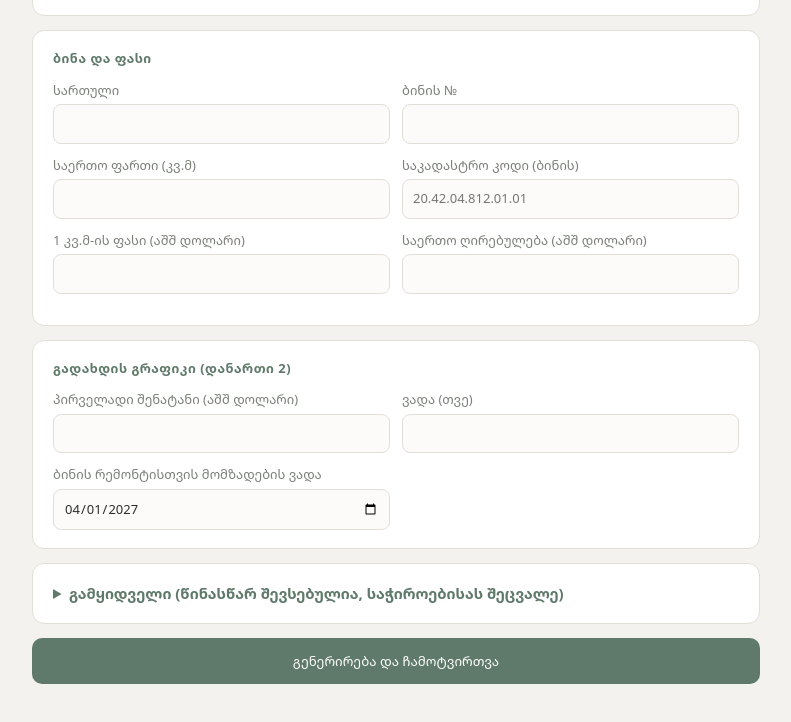
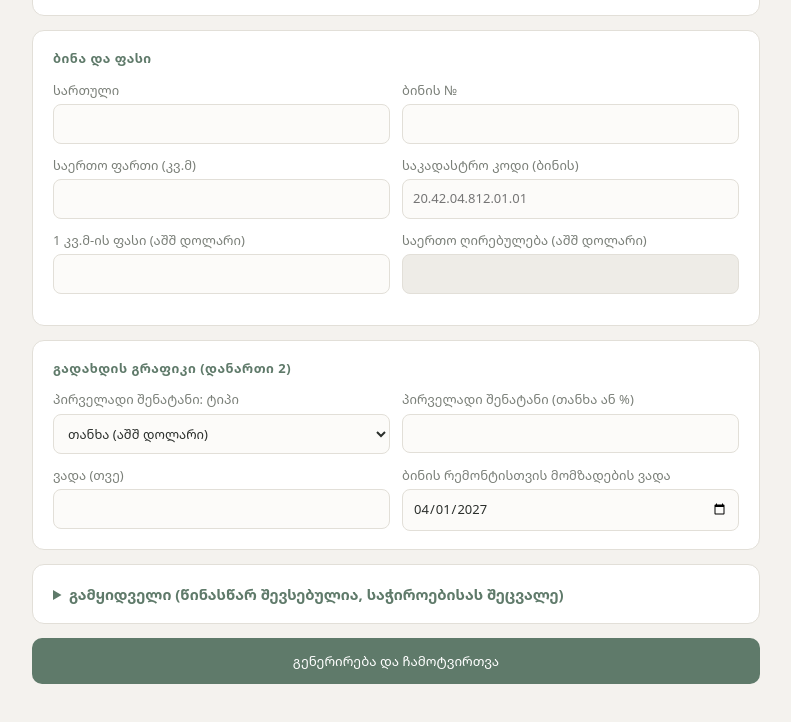
Before and after one commit to minde5ana-web/contracts, a plain HTML site: page index.html in a window 1280 px wide. Shown: the part 673-1395 px from the top of the page, without its empty margins (244-1035 px from the left). Drawn offline with Linux system fonts and the light colour scheme.

Commit message:
Add files via upload

```diff
--- a/index.html
+++ b/index.html
@@ -40,11 +40,12 @@ button{width:100%;padding:14px;border:0;border-radius:10px;background:var(--acc)
 <label>საერთო ფართი (კვ.მ)<input id="area" type="number" step="0.01" min="0"></label>
 <label>საკადასტრო კოდი (ბინის)<input id="cadastral" placeholder="20.42.04.812.01.01"></label>
 <label>1 კვ.მ-ის ფასი (აშშ დოლარი)<input id="price_sqm" type="number" step="0.01" min="0"></label>
-<label>საერთო ღირებულება (აშშ დოლარი)<input id="price_total" type="number" step="0.01" min="0"></label></div>
+<label>საერთო ღირებულება (აშშ დოლარი)<input id="price_total" type="number" readonly tabindex="-1" style="background:#eeece7;cursor:not-allowed"></label></div>
 <p class="words" id="pw"></p></div>
 
 <div class="card pre"><h2>გადახდის გრაფიკი (დანართი 2)</h2><div class="g">
-<label>პირველადი შენატანი (აშშ დოლარი)<input id="init" type="number" step="0.01" min="0"></label>
+<label>პირველადი შენატანი: ტიპი<select id="initmode"><option value="usd">თანხა (აშშ დოლარი)</option><option value="pct">პროცენტი (%)</option></select></label>
+<label>პირველადი შენატანი (თანხა ან %)<input id="init" type="number" step="0.01" min="0"></label>
 <label>ვადა (თვე)<input id="months" type="number" min="1" step="1"></label>
 <label>ბინის რემონტისთვის მომზადების ვადა<input id="handover" type="date" value="2027-04-01"></label></div>
 <table id="sch" class="hide"><thead><tr><th>№</th><th>თარიღი</th><th>თანხა (USD)</th></tr></thead><tbody></tbody></table></div>
@@ -80,15 +81,14 @@ const fmt=n=>n.toLocaleString('en-US',{minimumFractionDigits:n%1?2:0,maximumFrac
 const dmy=d=>String(d.getDate()).padStart(2,'0')+'.'+String(d.getMonth()+1).padStart(2,'0')+'.'+d.getFullYear();
 const pd=s=>{const[y,m,d]=s.split('-').map(Number);return new Date(y,m-1,d)};
 function addM(d,k){const x=new Date(d.getFullYear(),d.getMonth()+k,1);x.setDate(Math.min(d.getDate(),new Date(x.getFullYear(),x.getMonth()+1,0).getDate()));return x}
-let totalTouched=false;$('date').value=new Date().toISOString().slice(0,10);
-function sched(){const T=Math.round(+$('price_total').value*100),I=Math.round(+$('init').value*100),n=Math.floor(+$('months').value);
+$('date').value=new Date().toISOString().slice(0,10);
+function sched(){const T=Math.round(+$('price_total').value*100),I=V('initmode')==='pct'?Math.round(T*(+$('init').value)/100):Math.round(+$('init').value*100),n=Math.floor(+$('months').value);
  if(!T||!(n>=1)||$('init').value===''||I<0||I>=T||!V('date'))return null;const d0=pd(V('date')),rest=T-I,base=Math.floor(rest/n),rows=[{n:1,date:dmy(d0),amount:fmt(I/100)}];
  for(let i=1;i<=n;i++)rows.push({n:i+1,date:dmy(addM(d0,i)),amount:fmt((i===n?rest-base*(n-1):base)/100)});return rows}
-function refresh(){const a=+$('area').value,p=+$('price_sqm').value;if(!totalTouched&&a&&p)$('price_total').value=(Math.round(a*p*100)/100);
+function refresh(){const a=+$('area').value,p=+$('price_sqm').value;$('price_total').value=(a&&p)?Math.round(a*p*100)/100:'';
  const l=V('lang'),t=+$('price_total').value;$('pw').innerHTML=p||t?'1 კვ.მ: <b>'+words(p,l)+'</b><br>სულ: <b>'+words(t,l)+'</b>':'';
  const r=sched(),tb=$('sch');tb.classList.toggle('hide',!r||V('type')!=='preliminary');if(r)tb.tBodies[0].innerHTML=r.map(x=>`<tr><td>${x.n}</td><td>${x.date}</td><td>${x.amount}</td></tr>`).join('')}
-$('price_total').addEventListener('input',()=>{totalTouched=true});
-['area','price_sqm','price_total','init','months','date','lang','type'].forEach(i=>$(i).addEventListener('input',()=>{refresh();if(i==='type')document.querySelectorAll('.pre').forEach(e=>e.classList.toggle('hide',V('type')!=='preliminary'))}));
+['area','price_sqm','price_total','init','initmode','months','date','lang','type'].forEach(i=>$(i).addEventListener('input',()=>{refresh();if(i==='type')document.querySelectorAll('.pre').forEach(e=>e.classList.toggle('hide',V('type')!=='preliminary'))}));
 const msg=(t,c)=>{$('msg').className=c;$('msg').textContent=t};
 $('go').onclick=async()=>{
  const pre=V('type')==='preliminary',l=V('lang');
```
